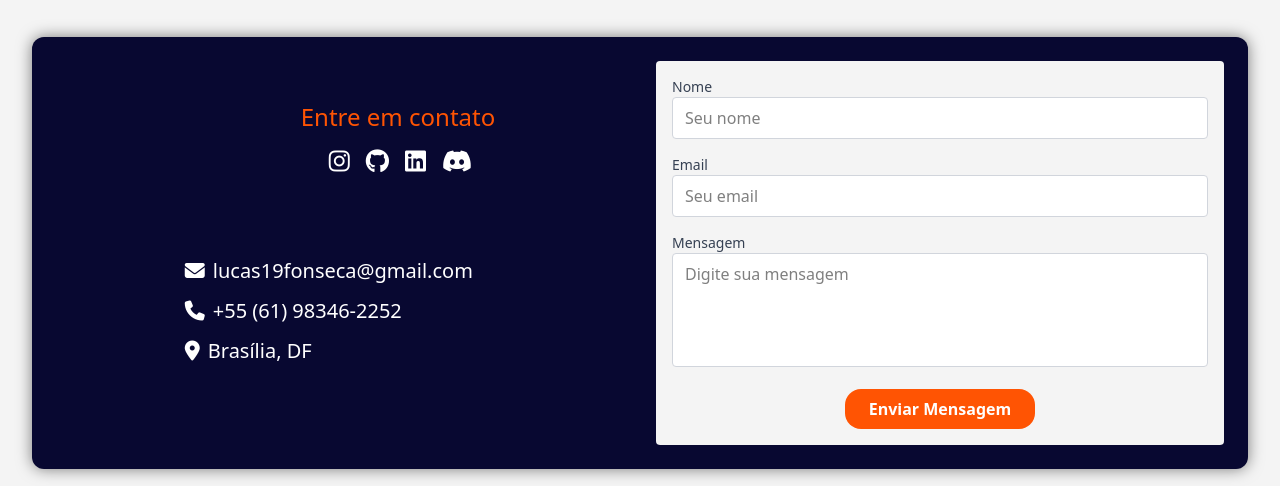
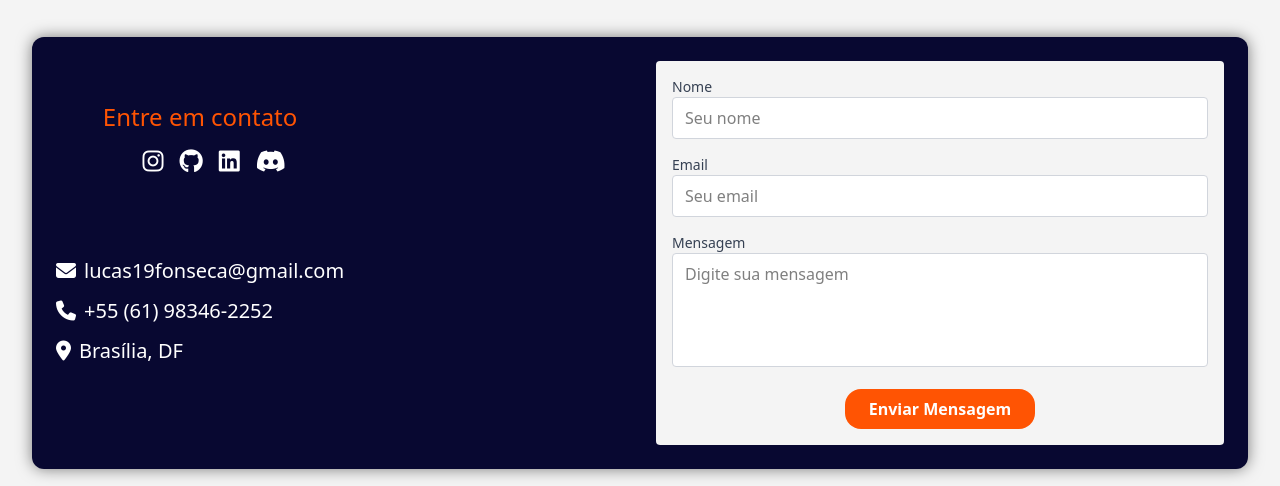
Before and after one commit to lucas19fonseca/cv, a React (Vite) app: page / in a window 1280 px wide. Shown: the part 3113-3599 px from the top of the page. Built offline with nearby package versions, Linux system fonts and the light colour scheme.

Commit message:
ajuste contato

```diff
--- a/src/components/Contato/index.jsx
+++ b/src/components/Contato/index.jsx
@@ -23,14 +23,16 @@ export default function Contato() {
     <div className="flex justify-center pb-5 px-8">
       <div className="grid grid-cols-1 md:grid-cols-2 bg-[#080831] w-full  rounded-xl p-6 gap-8 shadow-[0_0_15px_rgba(0,0,0,0.5)]">
         {/* Contato info */}
-        <div className="flex justify-center 2xl:justify-start">
-          <div className="text-white">
-            <h4 className="text-[#ff5403] text-xl md:text-2xl font-Poppin mb-3 mt-6 md:mt-10 md:ml-29">
-              Entre em contato
-            </h4>
+        <div className="flex justify-center md:justify-start">
+          <div className="text-white ">
+            <div className="flex justify-center ">
+              <h4 className="text-[#ff5403] text-xl md:text-2xl font-Poppin mb-3 mt-6 md:mt-10">
+                Entre em contato
+              </h4>
+            </div>
 
             {/* Redes sociais */}
-            <div className="text-2xl ml-7 md:ml-36 flex gap-4 mb-4 ">
+            <div className="text-2xl ml-7 flex justify-center gap-4 mb-4 ">
               <a
                 href="https://www.instagram.com/lucax.andrade_/"
                 target="_blank"
```
